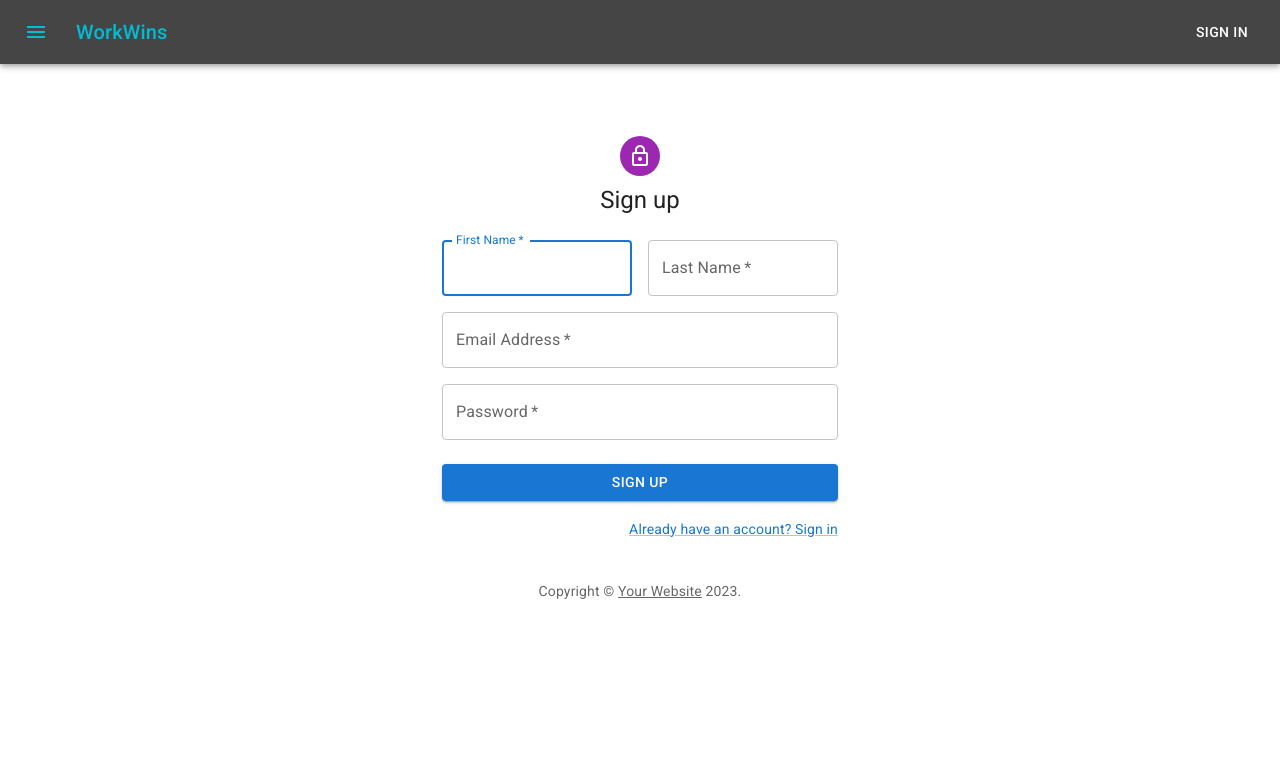
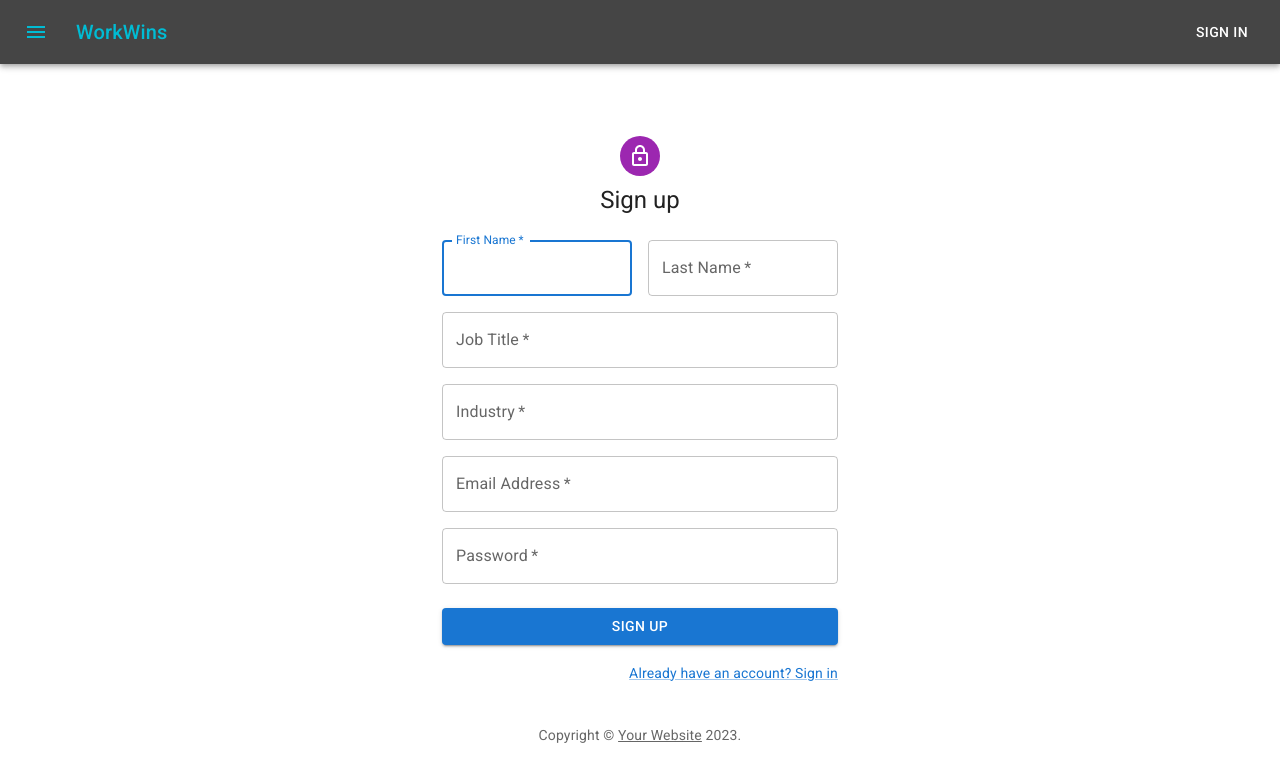
Before and after one commit to msalvatore22/career-wins-client, a React (Create React App) app: page /signUp in a window 1280 px wide. Shown: the top 782 px of the page. Built offline with nearby package versions, Linux system fonts and the light colour scheme.

Commit message:
Fixed sign out

```diff
--- a/src/App.js
+++ b/src/App.js
@@ -21,6 +21,7 @@ function App() {
     <ThemeProvider theme={theme}>
     <div className="App">
       <NavBar removeToken={removeToken} ></NavBar>
+
       <Routes>
 
           {
--- a/src/components/navbar/NavBar.js
+++ b/src/components/navbar/NavBar.js
@@ -34,11 +34,14 @@ export default function NavBar(props) {
         method: "POST",
         url: "/logout"
       })
+      if (res.status === 200){
+        removeToken()
+        navigate("/")
+      }
     } catch(error){
       console.log(error)
     }
-    removeToken()
-    navigate("/signIn")
+
   }
 
   return (
--- a/src/components/winList/WinList.js
+++ b/src/components/winList/WinList.js
@@ -10,6 +10,7 @@ import Paper from '@mui/material/Paper';
 import GradeIcon from '@mui/icons-material/Grade';
 import InfoIconButton from '../icons/InfoIconButton';
 import TokenContext from '../../TokenContext';
+import { Typography } from '@mui/material';
 
 const WinList = () => {
   const [wins, setWins] = useState();
@@ -37,6 +38,11 @@ const WinList = () => {
     <TableContainer sx={{ minWidth: 640, maxWidth: 1200, display: 'flex', justifyContent: "center" }}  component={Paper}>
       <Table aria-label="simple table">
         <TableHead>
+          <Typography variant='h5'>
+            My Wins
+          </Typography>
+        </TableHead>
+        <TableHead>
           <TableRow>
             <TableCell align="left">Date</TableCell>
             <TableCell align="left">Title</TableCell>
--- a/src/routes/signUp/SignUp.js
+++ b/src/routes/signUp/SignUp.js
@@ -32,6 +32,8 @@ export default function SignUp() {
 
   const [firstName, setFirstName] = useState("")
   const [lastName, setLastName] = useState("")
+  const [jobTitle, setJobTitle] = useState("")
+  const [industry, setIndustry] = useState("")
   const [email, setEmail] = useState("")
   const [password, setPassword] = useState("")
 
@@ -41,7 +43,9 @@ export default function SignUp() {
         firstName,
         lastName,
         email,
-        password
+        password,
+        jobTitle,
+        industry
       })
       handleNavClick()
   };
@@ -99,6 +103,28 @@ export default function SignUp() {
                 <TextField
                   required
                   fullWidth
+                  id="jobTitle"
+                  label="Job Title"
+                  name="jobTitle"
+                  autoComplete="jobTitle"
+                  onChange={(e) => setJobTitle(e.target.value)}
+                />
+              </Grid>
+              <Grid item xs={12}>
+                <TextField
+                  required
+                  fullWidth
+                  id="industry"
+                  label="Industry"
+                  name="industry"
+                  autoComplete="industry"
+                  onChange={(e) => setIndustry(e.target.value)}
+                />
+              </Grid>
+              <Grid item xs={12}>
+                <TextField
+                  required
+                  fullWidth
                   id="email"
                   label="Email Address"
                   name="email"
```
Also changed, not shown: src/api/authService.js (added, +35 -0 lines), src/components/Layout.js (added, +13 -0 lines), src/routes/form/WinEditForm.js (added, +9 -0 lines).
